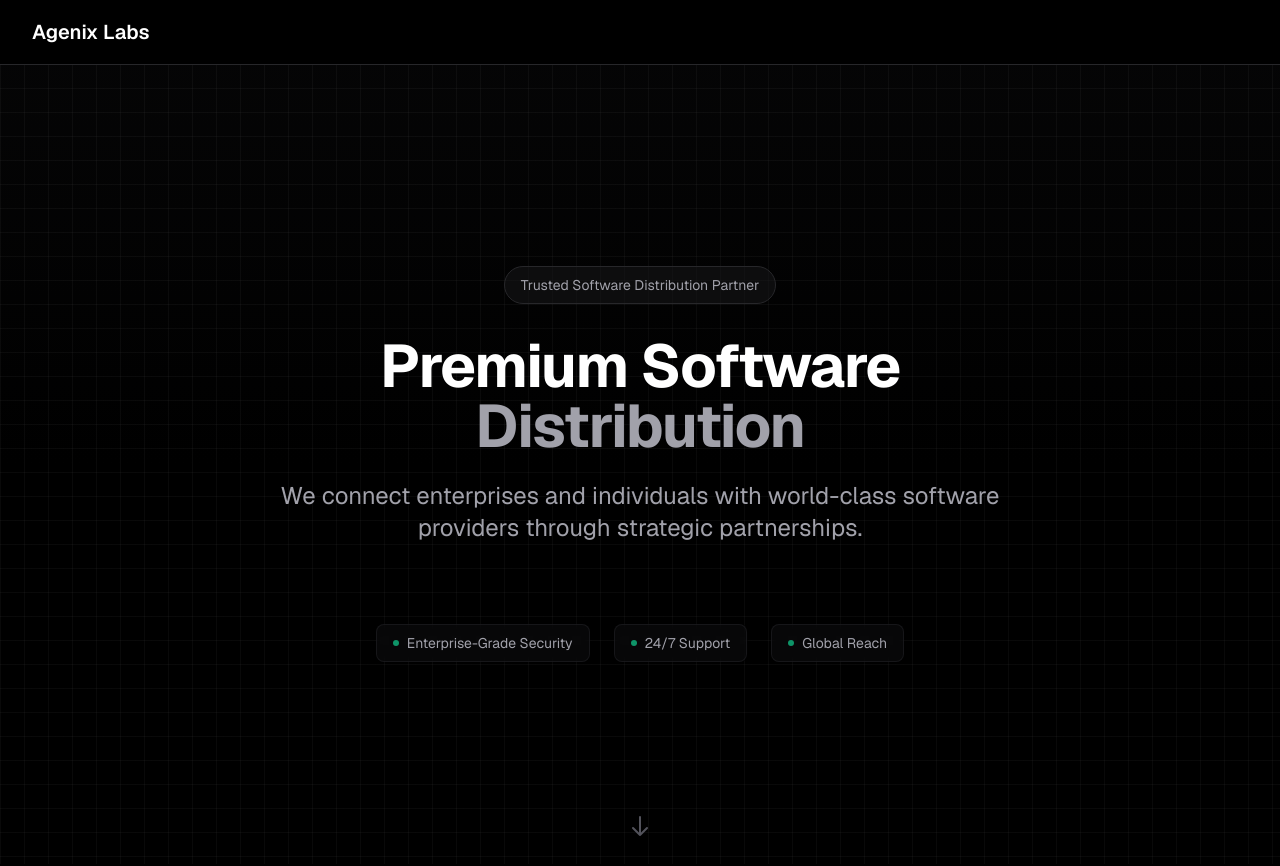
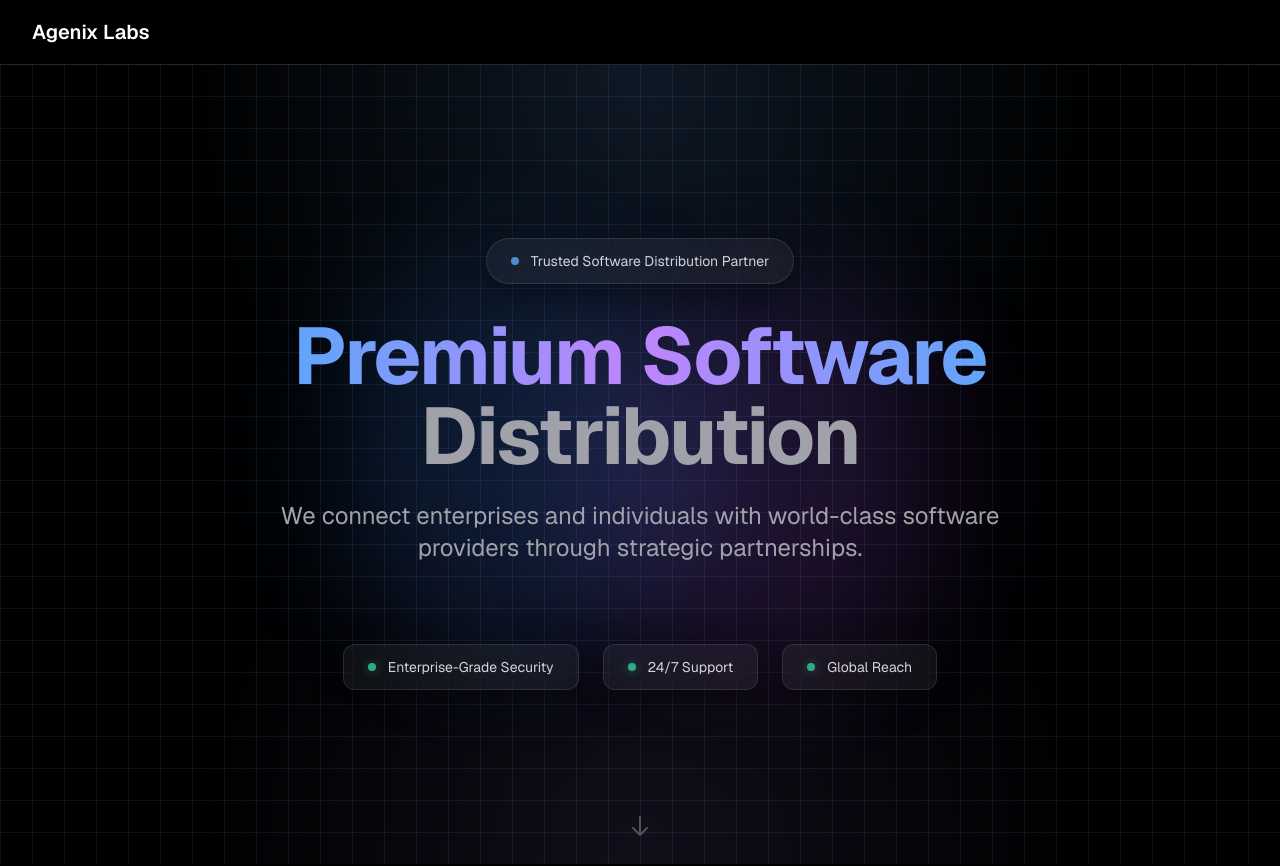
Before and after one commit to smallpipi404/agenix-labs-website, a Next.js app: page / in a window 1280 px wide. Shown: the top 866 px of the page. Built offline with nearby package versions, Linux system fonts and the light colour scheme.

Commit message:
根据分析结果，修改页面组件以应用新添加的高科技风格样式变量
plan:plan_9bd94dd0-0bf2-420a-a764-28a0a98f1474 step:p3.s4 status:completed

```diff
--- a/components/sections/Hero.tsx
+++ b/components/sections/Hero.tsx
@@ -6,11 +6,15 @@ import Button from '../Button'
 export default function Hero() {
   return (
     <section className="relative min-h-screen flex items-center justify-center overflow-hidden bg-black">
-      {/* Background gradient */}
-      <div className="absolute inset-0 bg-gradient-to-b from-gray-900/20 via-black to-black" />
+      {/* Background gradient with tech colors */}
+      <div className="absolute inset-0 bg-[radial-gradient(ellipse_at_top,rgba(96,165,250,0.15),transparent_50%),radial-gradient(ellipse_at_bottom,rgba(167,139,250,0.1),transparent_50%)]" />
 
-      {/* Subtle grid pattern */}
-      <div className="absolute inset-0 bg-[linear-gradient(to_right,#80808012_1px,transparent_1px),linear-gradient(to_bottom,#80808012_1px,transparent_1px)] bg-[size:24px_24px]" />
+      {/* Enhanced grid pattern with glow */}
+      <div className="absolute inset-0 bg-[linear-gradient(to_right,rgba(96,165,250,0.1)_1px,transparent_1px),linear-gradient(to_bottom,rgba(96,165,250,0.1)_1px,transparent_1px)] bg-[size:32px_32px]" />
+
+      {/* Animated gradient orbs */}
+      <div className="absolute top-1/4 left-1/4 w-96 h-96 bg-blue-500/20 rounded-full blur-3xl animate-pulse" />
+      <div className="absolute bottom-1/4 right-1/4 w-96 h-96 bg-purple-500/20 rounded-full blur-3xl animate-pulse" style={{animationDelay: '1s'}} />
 
       <div className="relative max-w-7xl mx-auto px-6 lg:px-8 py-32 text-center">
         <motion.div
@@ -18,24 +22,27 @@ export default function Hero() {
           animate={{ opacity: 1, y: 0 }}
           transition={{ duration: 0.8 }}
         >
-          {/* Badge */}
+          {/* Badge with glassmorphism */}
           <motion.div
             initial={{ opacity: 0, scale: 0.9 }}
             animate={{ opacity: 1, scale: 1 }}
             transition={{ delay: 0.2, duration: 0.6 }}
-            className="inline-flex items-center px-4 py-2 rounded-full bg-gray-900/50 border border-gray-800 mb-8"
+            className="inline-flex items-center px-6 py-3 rounded-full backdrop-blur-md bg-white/5 border border-white/10 shadow-[0_8px_32px_0_rgba(0,0,0,0.37)] mb-8"
           >
-            <span className="text-sm text-gray-400">Trusted Software Distribution Partner</span>
+            <div className="w-2 h-2 rounded-full bg-blue-400 mr-3 animate-pulse" />
+            <span className="text-sm text-gray-300">Trusted Software Distribution Partner</span>
           </motion.div>
 
-          {/* Main headline */}
+          {/* Main headline with gradient */}
           <motion.h1
             initial={{ opacity: 0, y: 20 }}
             animate={{ opacity: 1, y: 0 }}
             transition={{ delay: 0.3, duration: 0.8 }}
-            className="text-4xl md:text-5xl lg:text-6xl font-bold tracking-tight mb-6"
+            className="text-5xl md:text-6xl lg:text-7xl font-bold tracking-tight mb-6"
           >
-            Premium Software
+            <span className="bg-gradient-to-r from-blue-400 via-purple-400 to-blue-400 bg-clip-text text-transparent">
+              Premium Software
+            </span>
             <br />
             <span className="text-gray-400">Distribution</span>
           </motion.h1>
@@ -50,7 +57,7 @@ export default function Hero() {
             We connect enterprises and individuals with world-class software providers through strategic partnerships.
           </motion.p>
 
-          {/* Trust indicators with enhanced styling */}
+          {/* Trust indicators with glassmorphism */}
           <motion.div
             initial={{ opacity: 0 }}
             animate={{ opacity: 1 }}
@@ -58,25 +65,25 @@ export default function Hero() {
             className="mt-20 flex flex-wrap justify-center gap-6 text-sm"
           >
             <motion.div
-              whileHover={{ scale: 1.05 }}
-              className="flex items-center gap-2 px-4 py-2 rounded-lg bg-gray-900/30 border border-gray-800/50 backdrop-blur-sm"
+              whileHover={{ scale: 1.05, y: -2 }}
+              className="flex items-center gap-3 px-6 py-3 rounded-xl backdrop-blur-md bg-white/5 border border-white/10 shadow-[0_8px_32px_0_rgba(0,0,0,0.37)] hover:bg-white/10 hover:border-blue-400/30 transition-all duration-300"
             >
-              <div className="w-1.5 h-1.5 rounded-full bg-emerald-500 animate-pulse" />
-              <span className="text-gray-400">Enterprise-Grade Security</span>
+              <div className="w-2 h-2 rounded-full bg-emerald-400 animate-pulse shadow-[0_0_10px_rgba(52,211,153,0.5)]" />
+              <span className="text-gray-300">Enterprise-Grade Security</span>
             </motion.div>
             <motion.div
-              whileHover={{ scale: 1.05 }}
-              className="flex items-center gap-2 px-4 py-2 rounded-lg bg-gray-900/30 border border-gray-800/50 backdrop-blur-sm"
+              whileHover={{ scale: 1.05, y: -2 }}
+              className="flex items-center gap-3 px-6 py-3 rounded-xl backdrop-blur-md bg-white/5 border border-white/10 shadow-[0_8px_32px_0_rgba(0,0,0,0.37)] hover:bg-white/10 hover:border-blue-400/30 transition-all duration-300"
             >
-              <div className="w-1.5 h-1.5 rounded-full bg-emerald-500 animate-pulse" />
-              <span className="text-gray-400">24/7 Support</span>
+              <div className="w-2 h-2 rounded-full bg-emerald-400 animate-pulse shadow-[0_0_10px_rgba(52,211,153,0.5)]" />
+              <span className="text-gray-300">24/7 Support</span>
             </motion.div>
             <motion.div
-              whileHover={{ scale: 1.05 }}
-              className="flex items-center gap-2 px-4 py-2 rounded-lg bg-gray-900/30 border border-gray-800/50 backdrop-blur-sm"
+              whileHover={{ scale: 1.05, y: -2 }}
+              className="flex items-center gap-3 px-6 py-3 rounded-xl backdrop-blur-md bg-white/5 border border-white/10 shadow-[0_8px_32px_0_rgba(0,0,0,0.37)] hover:bg-white/10 hover:border-blue-400/30 transition-all duration-300"
             >
-              <div className="w-1.5 h-1.5 rounded-full bg-emerald-500 animate-pulse" />
-              <span className="text-gray-400">Global Reach</span>
+              <div className="w-2 h-2 rounded-full bg-emerald-400 animate-pulse shadow-[0_0_10px_rgba(52,211,153,0.5)]" />
+              <span className="text-gray-300">Global Reach</span>
             </motion.div>
           </motion.div>
         </motion.div>
```
